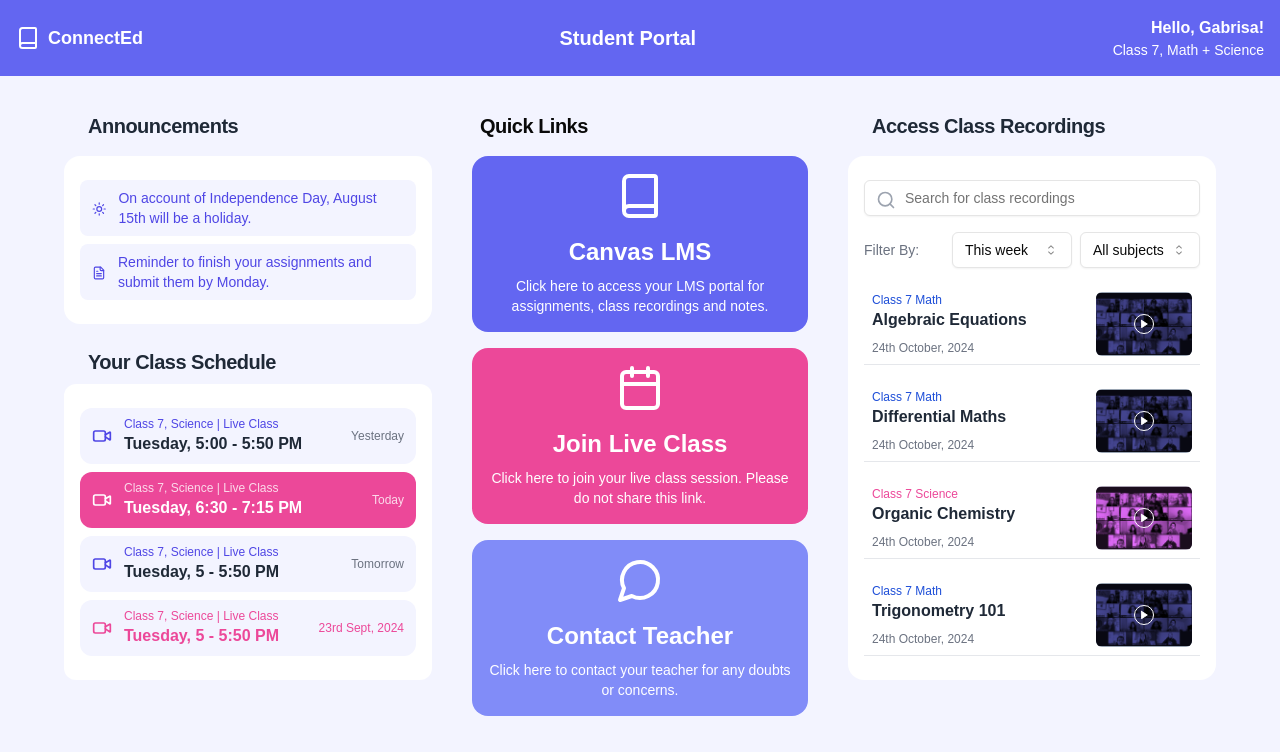
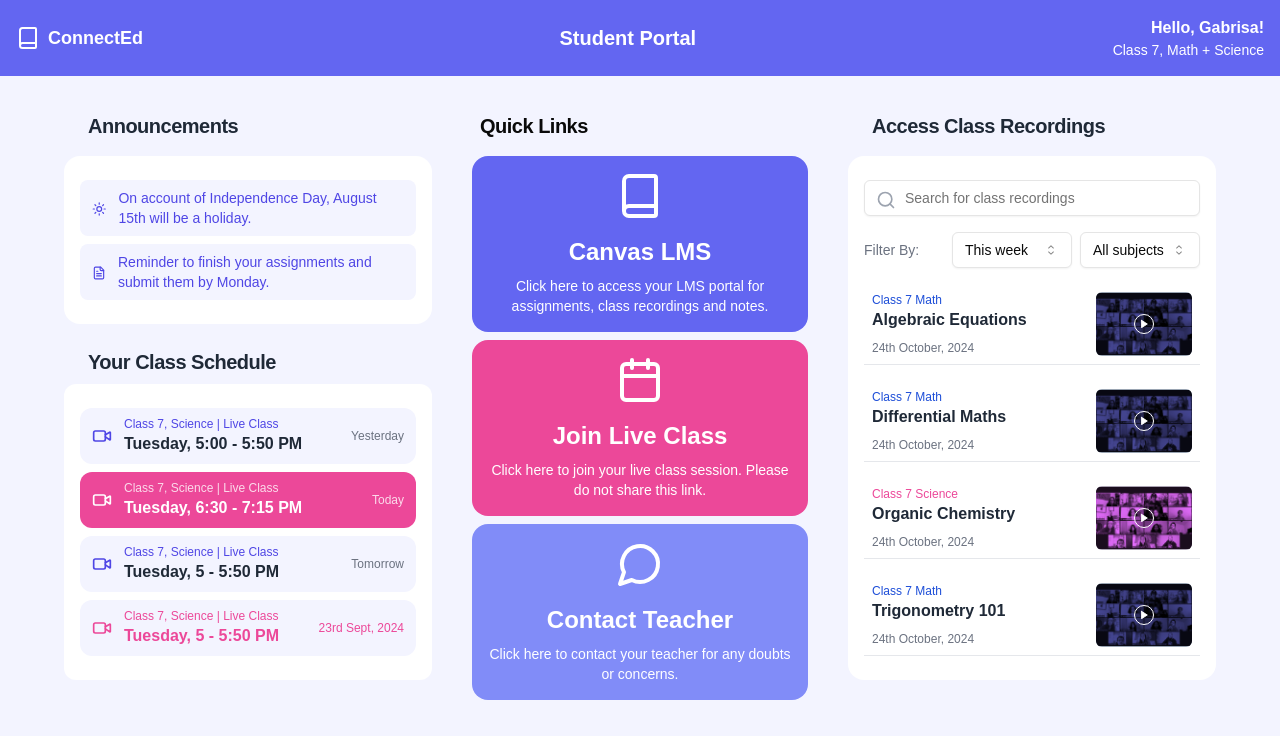
Before and after one commit to vishalmeena2211/student-portal, a Next.js app: page / in a window 1280 px wide. Shown: the top 754 px of the page. Built offline with nearby package versions, Linux system fonts and the light colour scheme.

Commit message:
correcting the quick likes gap a bit 4 to 2

```diff
--- a/components/quick-links.tsx
+++ b/components/quick-links.tsx
@@ -52,7 +52,7 @@ export function QuickLinks() {
                 <CardHeader className='pb-4'>
                     <CardTitle className="text-xl font-semibold">Quick Links</CardTitle>
                 </CardHeader>
-                <CardContent className="px-4 rounded-xl flex flex-col gap-4">
+                <CardContent className="px-4 rounded-xl flex flex-col gap-2">
                     {quickLinks.map((link, index) => (
                         <button
                             key={index}
```
